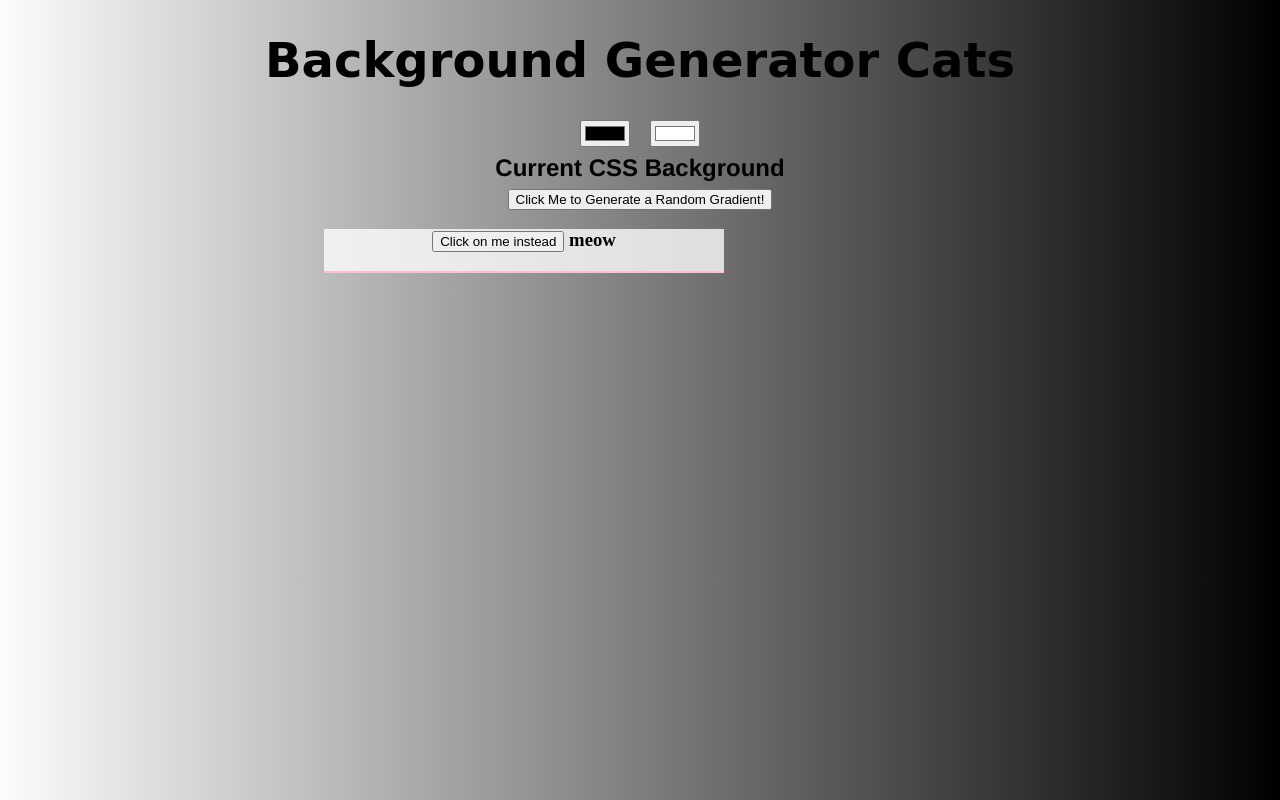
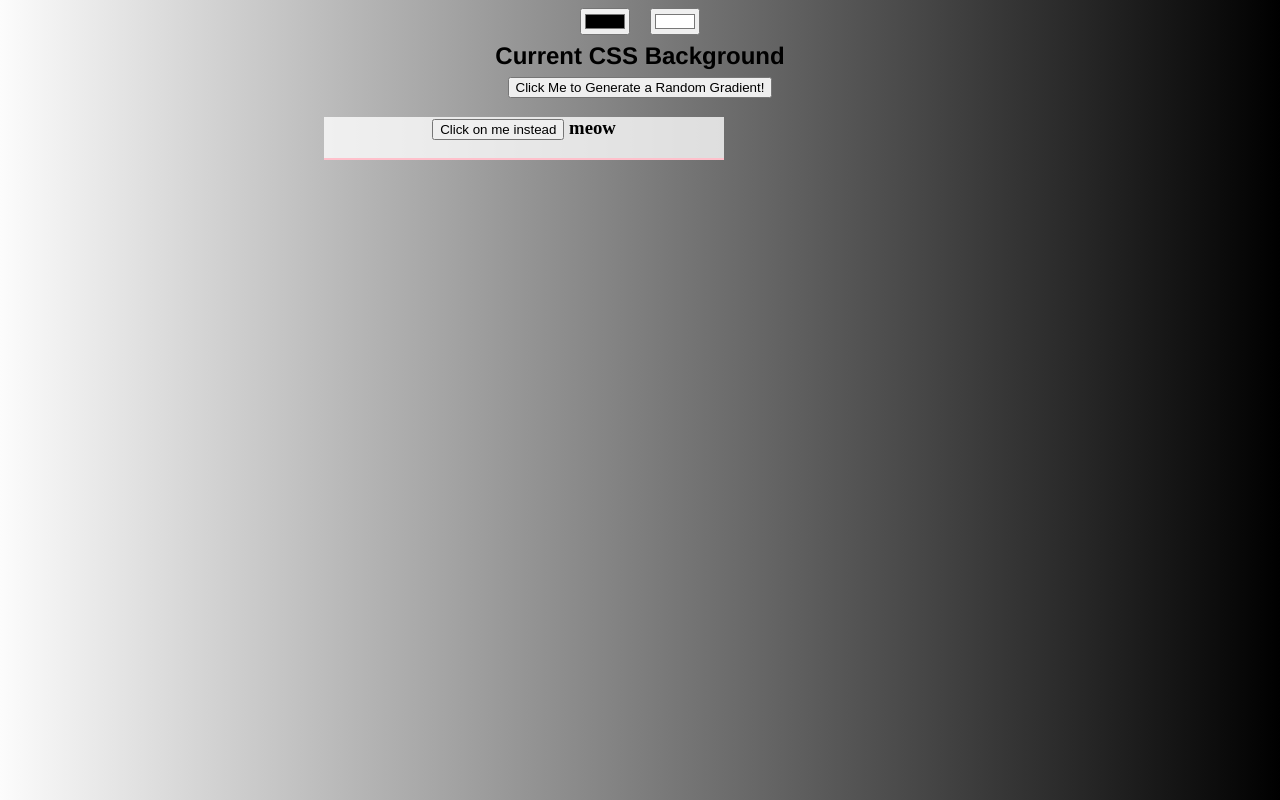
Before and after one commit to JohnnyWLan/background_generator, a plain HTML site: page index.html in a window 1280 px wide. Drawn offline with Linux system fonts and the light colour scheme.

Commit message:
checking

```diff
--- a/index.html
+++ b/index.html
@@ -10,7 +10,6 @@
     <title>COOL Background</title>
 </head>
 <body id="gradient">
-    <h1>  Background Generator Cats</h1>
     <div class="selectors">
         <input class="color1" type="color" name="color1" value="#000000">
         <input class="color2" type="color" name="color2" value="#ffffff">
```
